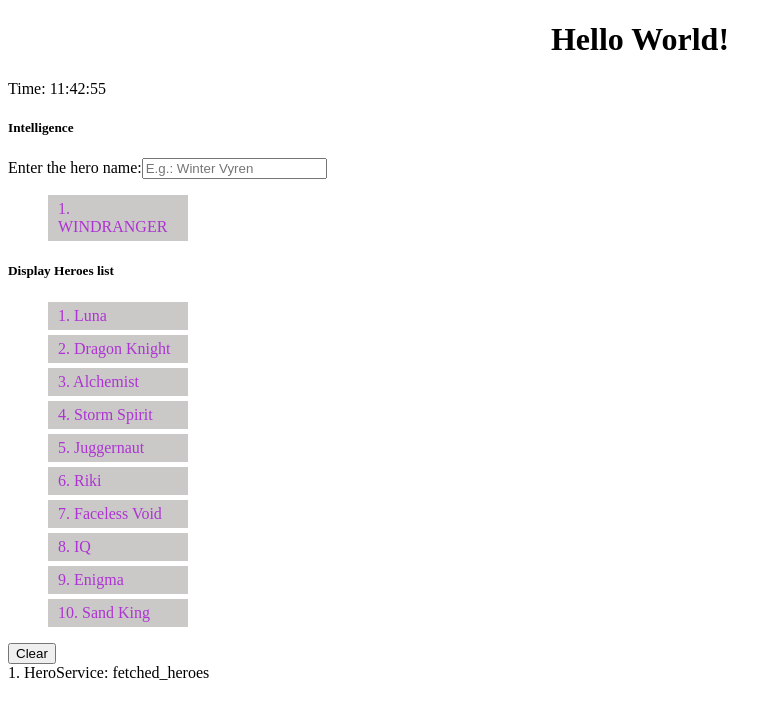
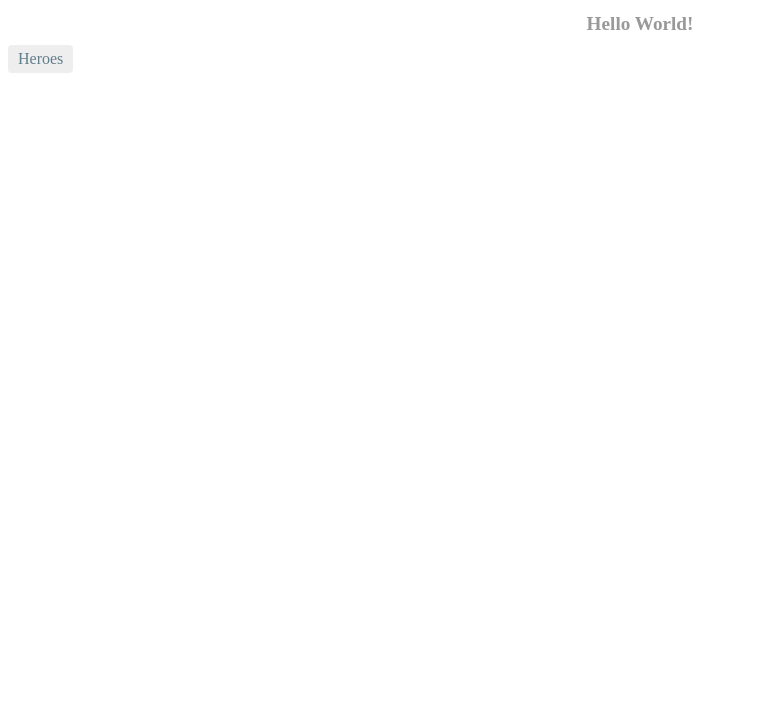
Before and after one commit to Suren-Github/tourofheroes, an Angular app: page / in a window 1280 px wide. Shown: the top 716 px of the page, without its empty margins (0-782 px from the left). Built offline with nearby package versions, Linux system fonts and the light colour scheme.

Commit message:
Adding router module, router for hereos component

```diff
--- a/src/app/app.component.css
+++ b/src/app/app.component.css
@@ -0,0 +1,28 @@
+h1 {
+    font-size: 1.2em;
+    color: #999;
+    margin-bottom: 0;
+  }
+  h2 {
+    font-size: 2em;
+    margin-top: 0;
+    padding-top: 0;
+  }
+  nav a {
+    padding: 5px 10px;
+    text-decoration: none;
+    margin-top: 10px;
+    display: inline-block;
+    background-color: #eee;
+    border-radius: 4px;
+  }
+  nav a:visited, a:link {
+    color: #607d8b;
+  }
+  nav a:hover {
+    color: #039be5;
+    background-color: #cfd8dc;
+  }
+  nav a.active {
+    color: #039be5;
+  }
--- a/src/app/app.component.html
+++ b/src/app/app.component.html
@@ -18,5 +18,10 @@
   </li>
 </ul> -->
 
-<app-heroes></app-heroes>
+<!-- <app-heroes></app-heroes> -->
+<nav>
+  <a routerLink="/heroes"> Heroes </a>
+</nav>
+
+<router-outlet></router-outlet>
 <app-messages></app-messages>
--- a/src/app/app.module.ts
+++ b/src/app/app.module.ts
@@ -6,6 +6,7 @@
 import { HeroesComponent } from './components/heroes/heroes.component';
 import { HeroDetailComponent } from './hero-detail/hero-detail.component';
 import { MessagesComponent } from './components/messages/messages.component';
+import { AppRoutingModule } from './/app-routing.module';
 
 @NgModule({
   declarations: [
@@ -16,7 +17,8 @@
   ],
   imports: [
     BrowserModule,
-    FormsModule
+    FormsModule,
+    AppRoutingModule
   ],
   providers: [],
   bootstrap: [AppComponent]
```
Also changed, not shown: src/app/app-routing.module.ts (added, +26 -0 lines), 1 other file (tests, documents, lock files or other folders).
